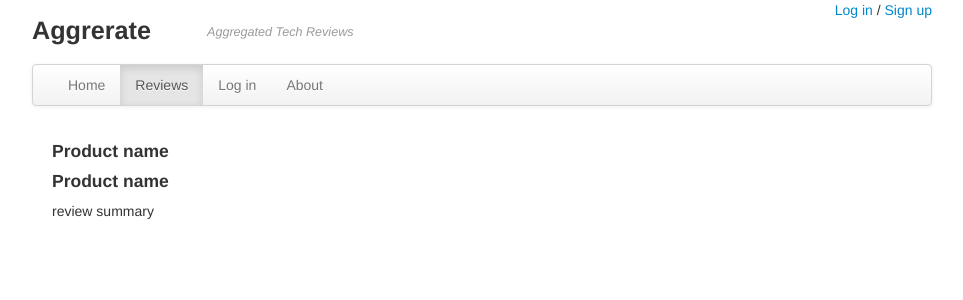
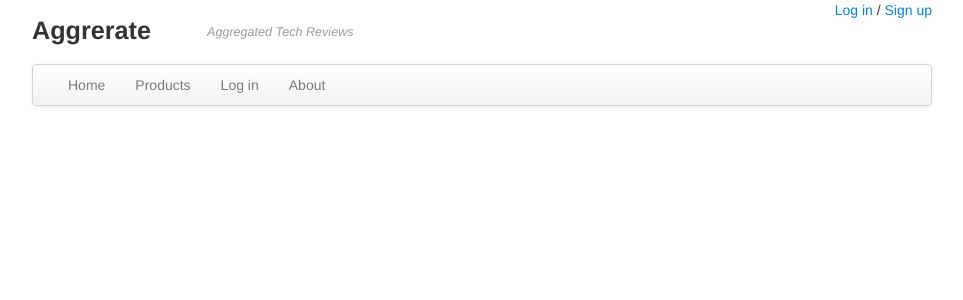
Before and after one commit to daeyun/aggrerate, a Flask app: page /reviews in a window 1280 px wide. Shown: the top 300 px of the page, without its empty margins (158-1121 px from the left). Run offline with Flask 2, Linux system fonts and the light colour scheme; some libraries are stand-ins or nearby versions.

Commit message:
changed navigation bar. improved template for products page

```diff
--- a/aggrerate/static/css/style.css
+++ b/aggrerate/static/css/style.css
@@ -21,3 +21,9 @@
     padding:20px;
     padding-top:5px;
 }
+.product h4 {
+    display:inline;
+}
+.product>a.product_name {
+    color:#343434;
+}
--- a/aggrerate/templates/layout.html
+++ b/aggrerate/templates/layout.html
@@ -28,7 +28,7 @@
                 <div class="navbar-inner">
                 <ul class="nav">
                     <li {% if request.path=="/" %}class="active"{% endif %}><a href="/">Home</a></li>
-                    <li {% if request.path=="/reviews" %}class="active"{% endif %}><a href="{{ url_for('reviews') }}">Reviews</a></li>
+                    <li {% if request.path=="/products" %}class="active"{% endif %}><a href="{{ url_for('products_list') }}">Products</a></li>
                     <li {% if request.path=="/login" %}class="active"{% endif %}><a href="{{ url_for('login') }}">Log in</a></li>
                     <li {% if request.path=="/about" %}class="active"{% endif %}><a href="{{ url_for('about') }}">About</a></li>
                 </ul>
--- a/aggrerate/templates/reviews.html
+++ b/aggrerate/templates/reviews.html
@@ -1,14 +1,10 @@
 {% extends "layout.html" %}
 {% block body %}
-<div class="product">
-    <h4>Product name</h4>
     {% for product in products %}
-        {{ product }}
+    <div class="product">
+        <a class="product_name" href="/products/id"><h4>{{ product.manufacturer }} {{ product.name }}</h4> </a>
+        in <a href="/category/id"> {{ product.category }}</a>
+        <p>review summary</p>
+    </div>
     {% endfor %}
-</div>
-
-<div class="product">
-    <h4>Product name</h4>
-    review summary
-</div>
 {% endblock %}
```
